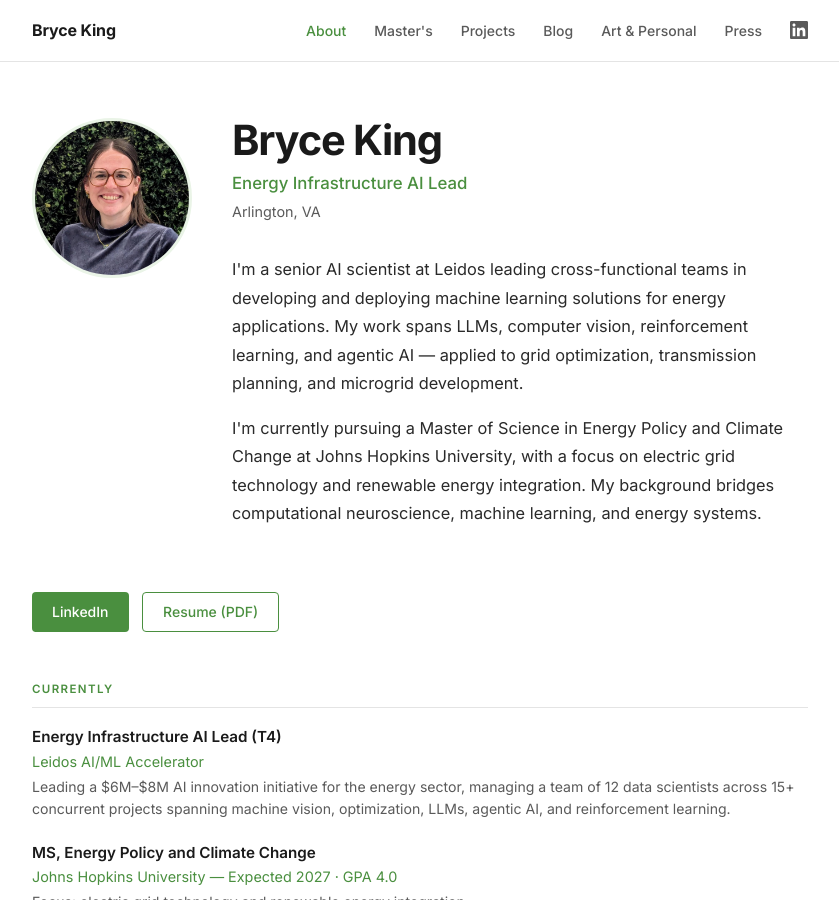
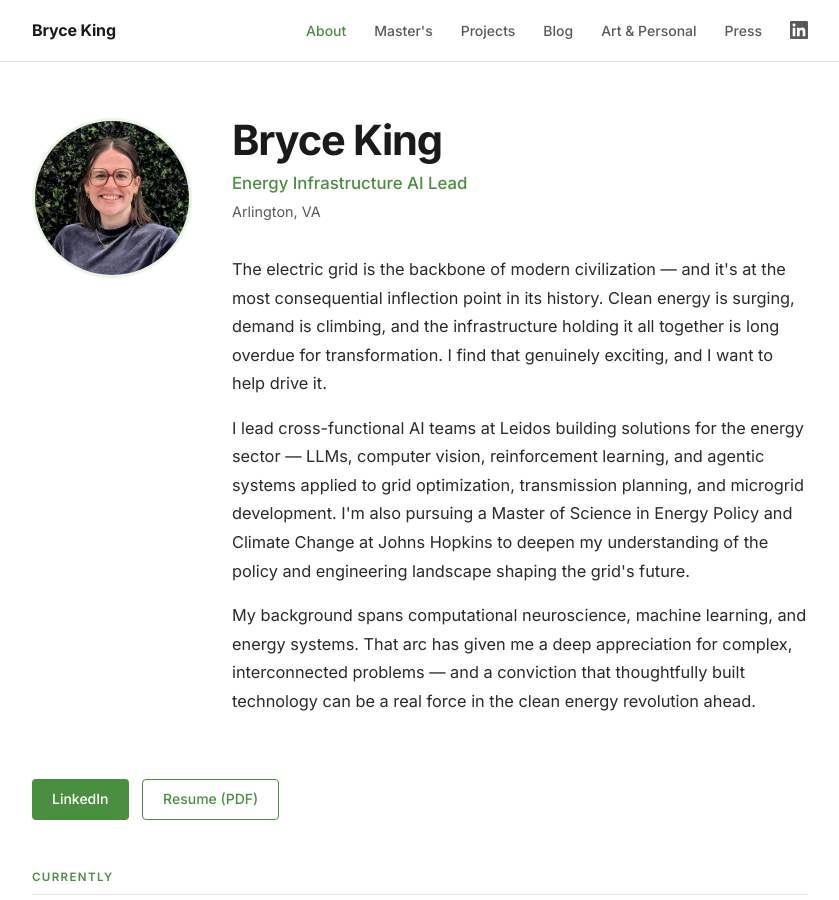
Before and after one commit to be-king/be-king.github.io, a Jekyll site: the page built from index.html, in a window 1280 px wide and 900 px high. Shown: the whole window, without its empty margins (220-1059 px from the left). Built offline with Jekyll 4.4.1, drawn with Linux system fonts in a browser that asks for light colours.

Commit message:
Rework about page bio to lead with mission and weave in clean energy passion
Co-Authored-By: Claude Sonnet 4.6 <noreply@anthropic.com>

```diff
--- a/index.html
+++ b/index.html
@@ -13,8 +13,9 @@ title: About
     </div>
 
     <div class="about-bio">
-  <p>I'm a senior AI scientist at Leidos leading cross-functional teams in developing and deploying machine learning solutions for energy applications. My work spans LLMs, computer vision, reinforcement learning, and agentic AI — applied to grid optimization, transmission planning, and microgrid development.</p>
-  <p>I'm currently pursuing a Master of Science in Energy Policy and Climate Change at Johns Hopkins University, with a focus on electric grid technology and renewable energy integration. My background bridges computational neuroscience, machine learning, and energy systems.</p>
+  <p>The electric grid is the backbone of modern civilization — and it's at the most consequential inflection point in its history. Clean energy is surging, demand is climbing, and the infrastructure holding it all together is long overdue for transformation. I find that genuinely exciting, and I want to help drive it.</p>
+  <p>I lead cross-functional AI teams at Leidos building solutions for the energy sector — LLMs, computer vision, reinforcement learning, and agentic systems applied to grid optimization, transmission planning, and microgrid development. I'm also pursuing a Master of Science in Energy Policy and Climate Change at Johns Hopkins to deepen my understanding of the policy and engineering landscape shaping the grid's future.</p>
+  <p>My background spans computational neuroscience, machine learning, and energy systems. That arc has given me a deep appreciation for complex, interconnected problems — and a conviction that thoughtfully built technology can be a real force in the clean energy revolution ahead.</p>
 </div>
   </div>
 </div>
```
